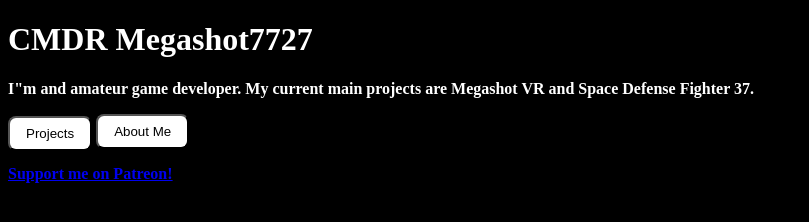
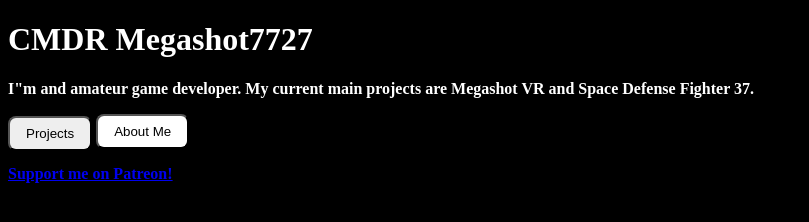
Before and after one commit to AdmiralGama/admiralgama.github.io, a plain HTML site: page index.html in a window 1280 px wide. In both pictures the pointer is over the button "Projects". Shown: the whole page, without its empty margins (0-809 px from the left). Drawn offline with Linux system fonts and the light colour scheme.

Commit message:
Update index.html

```diff
--- a/index.html
+++ b/index.html
@@ -10,6 +10,7 @@
       }
 
       .button:hover {
+        background-color: #EEEEEE;
         transform: translateY(2px);
       }
     </style>
```
